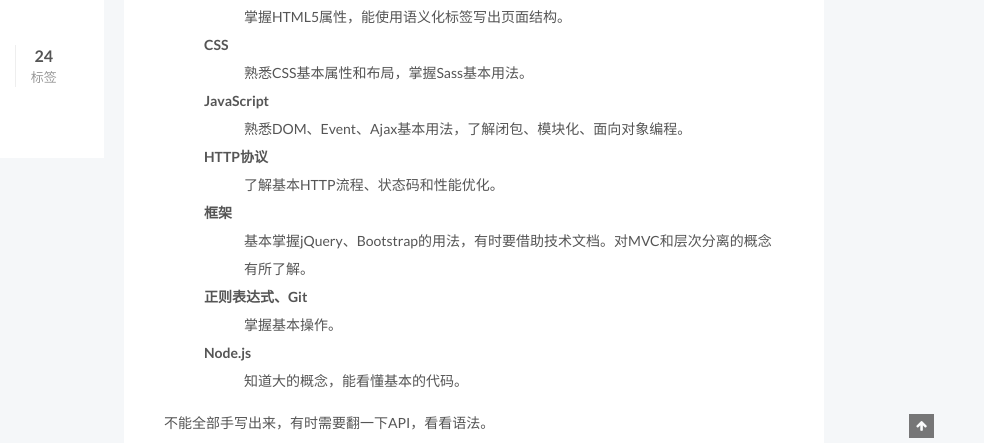
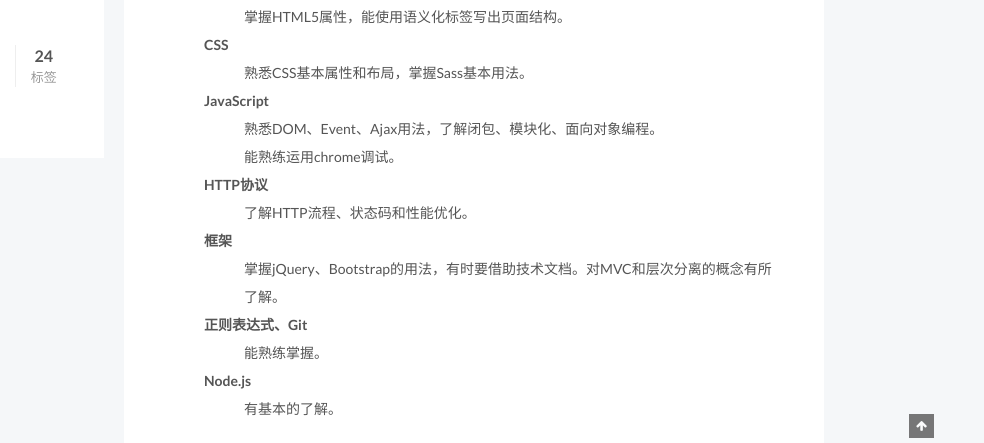
Before and after one commit to xxs0/xxs0.github.io, a plain HTML site: page resume/index.html in a window 1280 px wide. Shown: the part 462-905 px from the top of the page, 296-1280 px from the left. Drawn offline with Linux system fonts and the light colour scheme.

Commit message:
Site updated: 2016-08-11 18:24:12

```diff
--- a/css/main.css
+++ b/css/main.css
@@ -1549,7 +1549,7 @@ pre .javascript .function {
   width: 4px;
   height: 4px;
   border-radius: 50%;
-  background: #c205e9;
+  background: #d6f220;
 }
 .links-of-blogroll {
   font-size: 13px;
--- a/resume/index.html
+++ b/resume/index.html
@@ -122,7 +122,7 @@ HTML
 
 CSS
 熟悉CSS基">
-<meta property="og:updated_time" content="2016-08-11T06:26:11.000Z">
+<meta property="og:updated_time" content="2016-08-11T10:23:07.000Z">
 <meta name="twitter:card" content="summary">
 <meta name="twitter:title" content="简历">
 <meta name="twitter:description" content="简介
@@ -321,27 +321,27 @@ CSS
 </ul>
 </li>
 <li><strong>JavaScript</strong><ul>
-<li>熟悉DOM、Event、Ajax基本用法，了解闭包、模块化、面向对象编程。</li>
+<li>熟悉DOM、Event、Ajax用法，了解闭包、模块化、面向对象编程。</li>
+<li>能熟练运用chrome调试。</li>
 </ul>
 </li>
 <li><strong>HTTP协议</strong><ul>
-<li>了解基本HTTP流程、状态码和性能优化。</li>
+<li>了解HTTP流程、状态码和性能优化。</li>
 </ul>
 </li>
 <li><strong>框架</strong><ul>
-<li>基本掌握jQuery、Bootstrap的用法，有时要借助技术文档。对MVC和层次分离的概念有所了解。</li>
+<li>掌握jQuery、Bootstrap的用法，有时要借助技术文档。对MVC和层次分离的概念有所了解。</li>
 </ul>
 </li>
 <li><strong>正则表达式、Git</strong><ul>
-<li>掌握基本操作。</li>
+<li>能熟练掌握。</li>
 </ul>
 </li>
 <li><strong>Node.js</strong><ul>
-<li>知道大的概念，能看懂基本的代码。</li>
+<li>有基本的了解。</li>
 </ul>
 </li>
 </ul>
-<p>不能全部手写出来，有时需要翻一下API，看看语法。</p>
 <h2 id="经历"><a href="#经历" class="headerlink" title="经历"></a>经历</h2><ul>
 <li><p><strong>暂无</strong> Web前端相关项目和工作经验_</p>
 </li>
@@ -349,7 +349,7 @@ CSS
 </li>
 <li><p><strong>2013.07-2016.03</strong> 中铁十一局集团有限公司(半年工地项目现场管理，两年多地铁投标工作)</p>
 </li>
-<li><p><strong>2016.04-2016.07</strong> 离职，尝试报名在线前端培训班，后主要通过codeschool、Google等方式自学。</p>
+<li><p><strong>2015.10-2016.07</strong> 离职，尝试报名在线前端培训班，后主要通过codeschool、Google等方式自学。</p>
 </li>
 </ul>
 <h2 id="学习作品"><a href="#学习作品" class="headerlink" title="学习作品"></a>学习作品</h2><ul>
```
